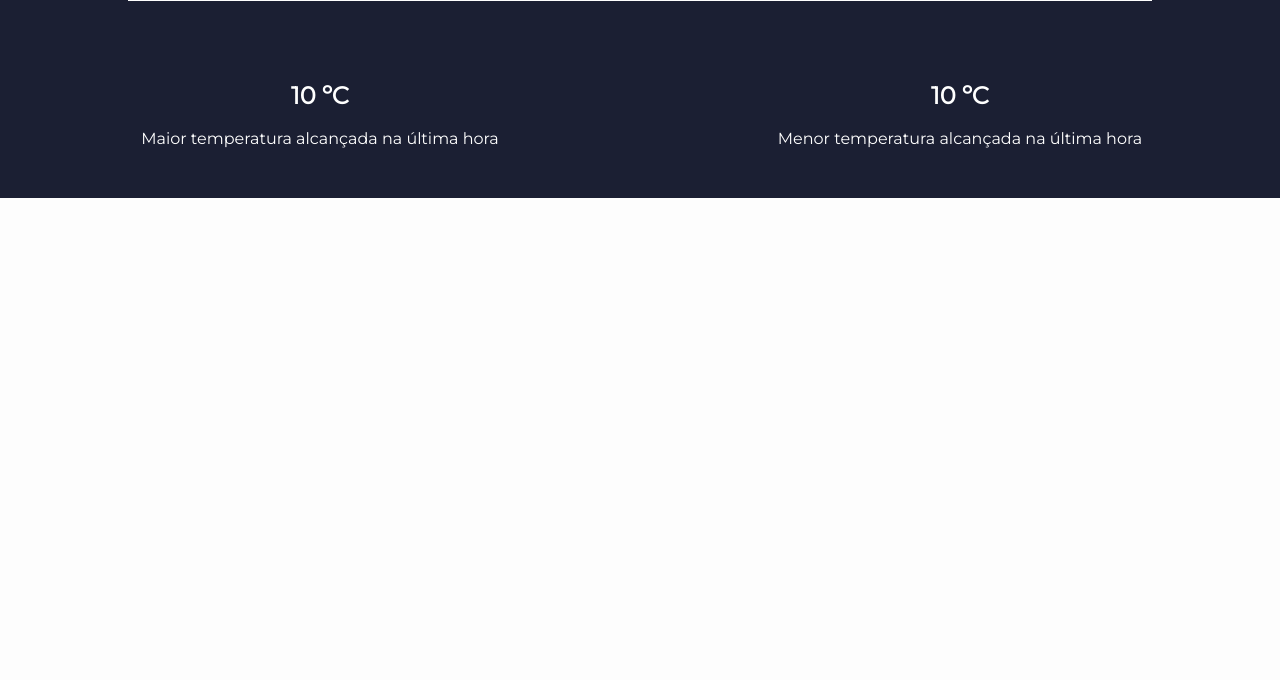
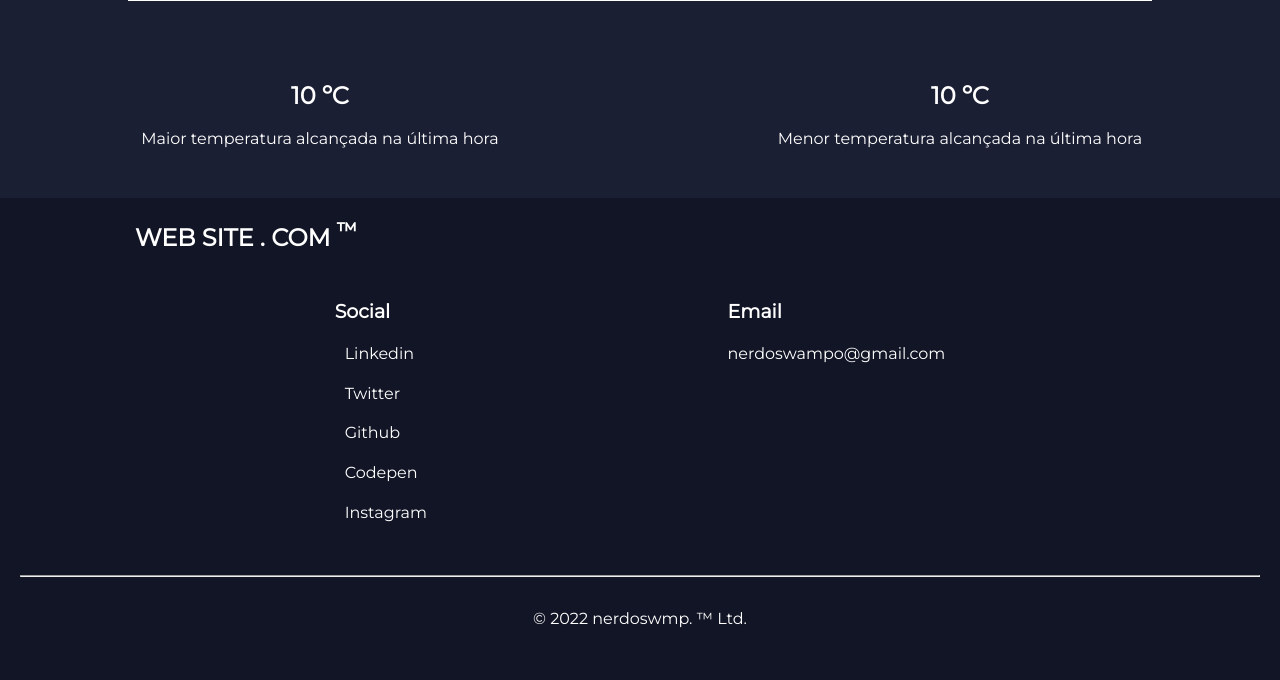
Before and after one commit to nerdoswmp/FlaskProj, a Flask app: template templates/sensor1.html in a window 1280 px wide. Shown: the part 1742-2422 px from the top of the page. Before the commit the page ends 1940 px from the top, so only its background shows below. Run offline with Flask 2, Linux system fonts and the light colour scheme; the template is opened without the code that fills it: most values are stand-ins (such as "Sample title", 1, 10 or a date in 2020); some libraries are stand-ins or nearby versions.

Commit message:
re-incluindo o footer

```diff
--- a/templates/sensor1.html
+++ b/templates/sensor1.html
@@ -268,7 +268,7 @@
   </div>
 
   <br><br><br>
-
+!-->
   <div class="footer" id="footer">
       <div class="heading">
         <h2>web site . com <sup>&trade;</sup></h2>
@@ -280,32 +280,20 @@
             <a href="https://www.linkedin.com/" target="_blank">Linkedin</a>
           </p>
           <p>
-            <a href="https://twitter.com/" target="_blank">Twitter</a>
+            <a href="https://twitter.com/nerdoswamp" target="_blank">Twitter</a>
           </p>
           <p>
-            <a href="https://github.com/" target="_blank">Github</a>
+            <a href="https://github.com/nerdoswmp/FlaskProj/" target="_blank">Github</a>
           </p>
           <p>
             <a href="https://codepen.io/" target="_blank">Codepen</a>
           </p>
           <p>
-            <a href="https://www.instagram.com/" target="_blank">Instagram</a>
+            <a href="https://www.instagram.com/nerdoswampo/" target="_blank">Instagram</a>
           </p>
         </div>
+
         <div>
-          <h4>Acesso rápido</h4>
-          <p><a href="#intro">Home</a></p>
-          <p><a href="#footer">Sobre</a></p>
-          <p><a href="#">Blogs</a></p>
-          <p><a href="#footer">Contato</a></p>
-        </div>
-        <div>
-          <h4>Endereço</h4>
-          <p>
-            Curitiba
-          </p>
-          <h4>Telefone</h4>
-          <p>+41 (55) 99999-9999</p>
           <h4>Email</h4>
           <p>nerdoswampo@gmail.com</p>
         </div>
@@ -315,7 +303,7 @@
         &copy; 2022 nerdoswmp. &trade; Ltd.
       </footer>
     </div>
-      !-->
+
     <script type="text/javascript" src="static/js/script.js"></script>
     <script src="https://cdn.plot.ly/plotly-latest.min.js"></script>
     <script src="https://ajax.googleapis.com/ajax/libs/jquery/3.5.1/jquery.min.js"></script>
```
Also changed, not shown: templates/sensor2.html (+5 -18 lines).
